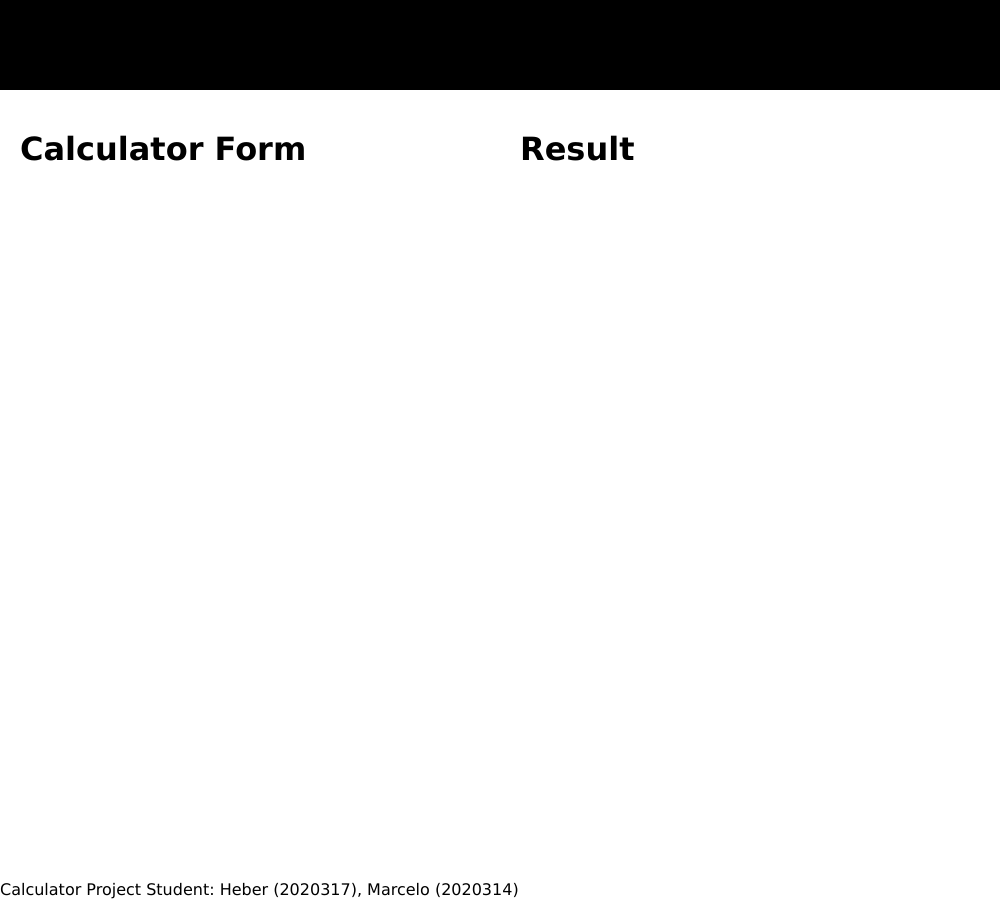
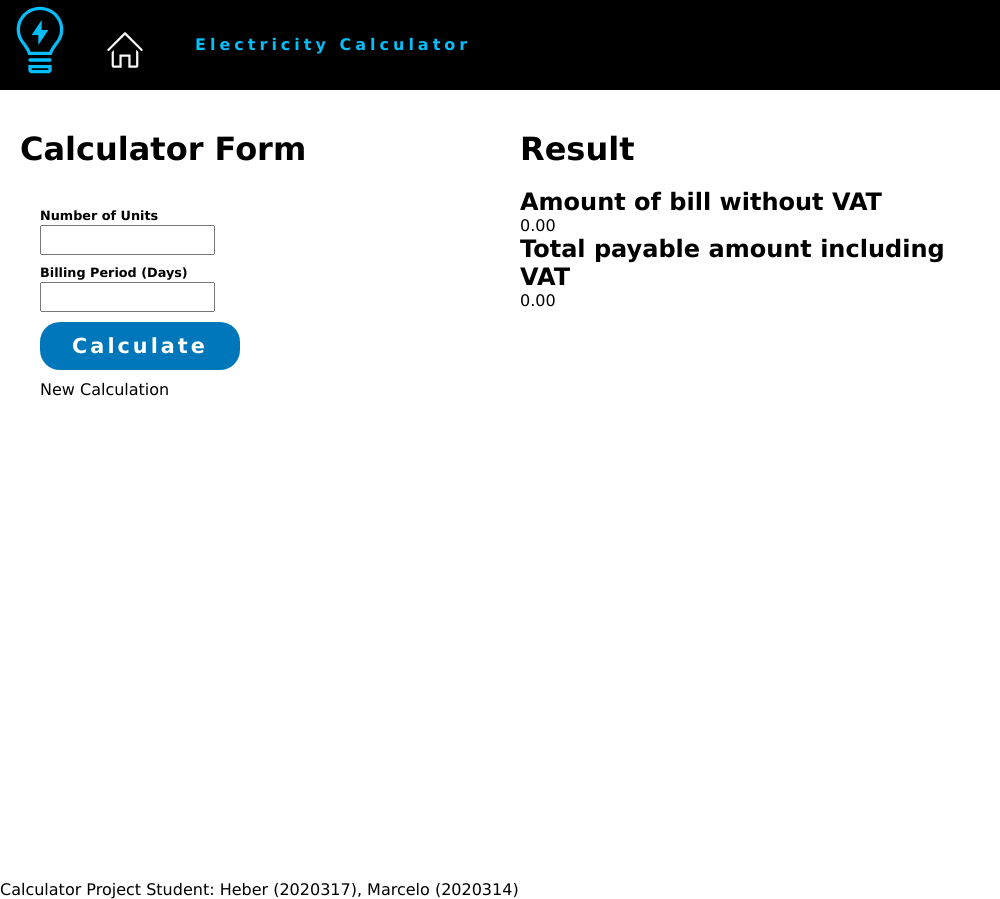
Before and after one commit to heberjuunior/Electricity-Calculator, an Electron app: page index.html in a window 1000 px wide. Drawn offline with Linux system fonts and the light colour scheme; files whose address does not match are found by name.

Commit message:
values form + styling
features of the calculator implemented with some styling.

```diff
--- a/index.html
+++ b/index.html
@@ -11,7 +11,26 @@
 <body>
     <!-- Header -->
     <header>
+        <div id="logo">
+            <svg width="80" height="80" viewBox="0 0 80 80" fill="none" xmlns="http://www.w3.org/2000/svg">
+                <path d="M41.6667 20L31.6667 35H38.3334V45L48.3334 30H41.6667V20Z" fill="#05BEF9"/>
+                <path fill-rule="evenodd" clip-rule="evenodd" d="M63.1833 32.1217C62.6775 36.414 60.9522 40.4714 58.2117 43.8134C56.6083 45.7717 52.5333 51.3667 51.6667 55H28.3333C27.4667 51.3634 23.3867 45.7684 21.7833 43.8084C19.0441 40.4648 17.3205 36.4062 16.8167 32.1134C16.3199 27.8296 17.0675 23.4935 18.97 19.6234C20.8904 15.7237 23.8755 12.4474 27.58 10.1734C31.3167 7.87709 35.6175 6.66313 40.0033 6.66669C44.4 6.66669 48.7067 7.88336 52.4267 10.1784C56.1303 12.4533 59.1142 15.7302 61.0333 19.63C62.935 23.501 63.6814 27.8377 63.1833 32.1217V32.1217ZM49.305 51.6667H30.6933C29.9833 50.0284 29.035 48.3867 28.1517 46.9917C26.9893 45.1584 25.7251 43.3918 24.365 41.7C22.0287 38.8494 20.5584 35.3889 20.1283 31.7284C19.705 28.0803 20.3414 24.3875 21.9617 21.0917C23.6052 17.7569 26.1592 14.9555 29.3283 13.0117C32.5394 11.0391 36.2349 9.99655 40.0033 10C43.7867 10 47.4867 11.0484 50.6783 13.0167C53.8463 14.961 56.3992 17.7623 58.0417 21.0967C59.6611 24.3933 60.2964 28.0867 59.8717 31.735C59.44 35.3947 57.9686 38.8541 55.6317 41.7034C54.2709 43.3942 53.0072 45.1609 51.8467 46.995C50.9633 48.39 50.0167 50.0284 49.3067 51.6667H49.305Z" fill="#05BEF9"/>
+                <path d="M28.3333 60C28.3333 59.558 28.5089 59.1341 28.8215 58.8215C29.134 58.509 29.558 58.3334 30 58.3334H50C50.442 58.3334 50.8659 58.509 51.1785 58.8215C51.4911 59.1341 51.6666 59.558 51.6666 60C51.6666 60.4421 51.4911 60.866 51.1785 61.1786C50.8659 61.4911 50.442 61.6667 50 61.6667H30C29.558 61.6667 29.134 61.4911 28.8215 61.1786C28.5089 60.866 28.3333 60.4421 28.3333 60Z" fill="#05BEF9"/>
+                <path fill-rule="evenodd" clip-rule="evenodd" d="M28.3333 65H51.6666V70C51.6666 70.8841 51.3155 71.7319 50.6903 72.357C50.0652 72.9821 49.2174 73.3333 48.3333 73.3333H31.6666C30.7826 73.3333 29.9347 72.9821 29.3096 72.357C28.6845 71.7319 28.3333 70.8841 28.3333 70V65ZM31.6666 68.3333H48.3333V70H31.6666V68.3333Z" fill="#05BEF9"/>
+            </svg>
 
+        </div>
+        <nav id="menu">
+            <ul>
+                <li><img src="">
+                    <svg width="40" height="40" viewBox="0 0 36 36" fill="none" xmlns="http://www.w3.org/2000/svg">
+                        <path d="M33.71 17.29L18.71 2.29C18.5227 2.10375 18.2692 1.99921 18.005 1.99921C17.7408 1.99921 17.4874 2.10375 17.3 2.29L2.30003 17.29C2.1362 17.4813 2.05059 17.7274 2.06032 17.9791C2.07004 18.2307 2.17437 18.4695 2.35246 18.6476C2.53056 18.8257 2.7693 18.93 3.02097 18.9397C3.27265 18.9494 3.51873 18.8638 3.71003 18.7L18 4.41L32.29 18.71C32.4813 18.8738 32.7274 18.9594 32.9791 18.9497C33.2308 18.94 33.4695 18.8357 33.6476 18.6576C33.8257 18.4795 33.93 18.2407 33.9397 17.9891C33.9495 17.7374 33.8639 17.4913 33.7 17.3L33.71 17.29Z" fill="#F8F8F8"/>
+                        <path d="M28 32H23V22H13V32H8V18L6 20V32C6 32.5304 6.21071 33.0392 6.58579 33.4142C6.96086 33.7893 7.46957 34 8 34H15V24H21V34H28C28.5304 34 29.0391 33.7893 29.4142 33.4142C29.7893 33.0392 30 32.5304 30 32V19.76L28 17.76V32Z" fill="#F8F8F8"/>
+                    </svg>
+                </li>
+                <li>Electricity Calculator</li>
+            </ul>
+        </nav>
     </header>
 
  <!-- Main -->
@@ -20,13 +39,32 @@
     <!-- Form - Input Values -->
     <div id="form">
         <h1>Calculator Form</h1>
+        <span id="msgError"></span>
+        <form name="calculator" id="form">
+            <label>Number of Units</label>
+            <input id="units" type="text" name="units" value="" onkeypress="return blockChar();" maxlength="10" required>
+            <label>Billing Period (Days)</label>
+            <input id="days" type="text" name="days" value="" onkeypress="return blockChar();">
+            <input type="button" name="btnCalculator" value="Calculate" onclick="calculatorElectricity();" maxlength="10" required>
+            <div id="newCalc" onclick="newCalc();">New Calculation</div>
+        </form>
     </div>
+
 
     <!-- Result of values -->
     <div id="result">
         <h1>Result</h1>
+        <div id="containerResult">
+            <div>
+                <h2>Amount of bill without VAT</h2>
+                <span id="vat">0.00</span>
             </div>
-
+            <div>
+                <h2>Total payable amount including VAT</h2>
+                <span id="vatTotal">0.00</span>
+            </div>
+        </div>
+    </div>
 </main>
 
        <!-- Footer -->
```
Lines whose indentation alone changed are shown as unchanged.
